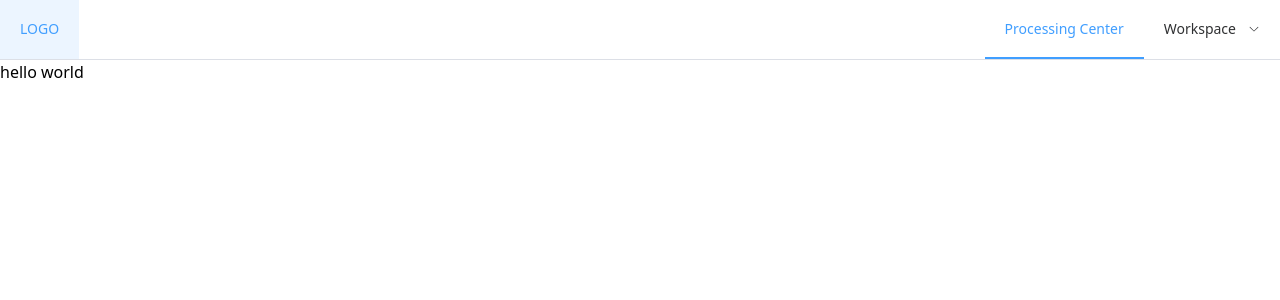
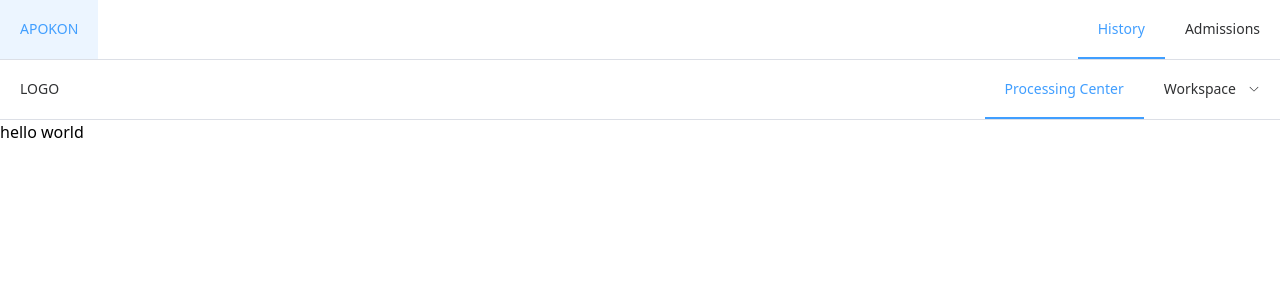
Before and after one commit to comskie/apokon-website, a Nuxt app: page / in a window 1280 px wide. Shown: the top 300 px of the page. Built offline with nearby package versions, Linux system fonts and the light colour scheme.

Commit message:
Update app.vue

```diff
--- a/app.vue
+++ b/app.vue
@@ -1,5 +1,5 @@
 <template>
-  <div>
+  <NuxtLayout>
     <NuxtPage />
-  </div>
+  </NuxtLayout>
 </template>
```
